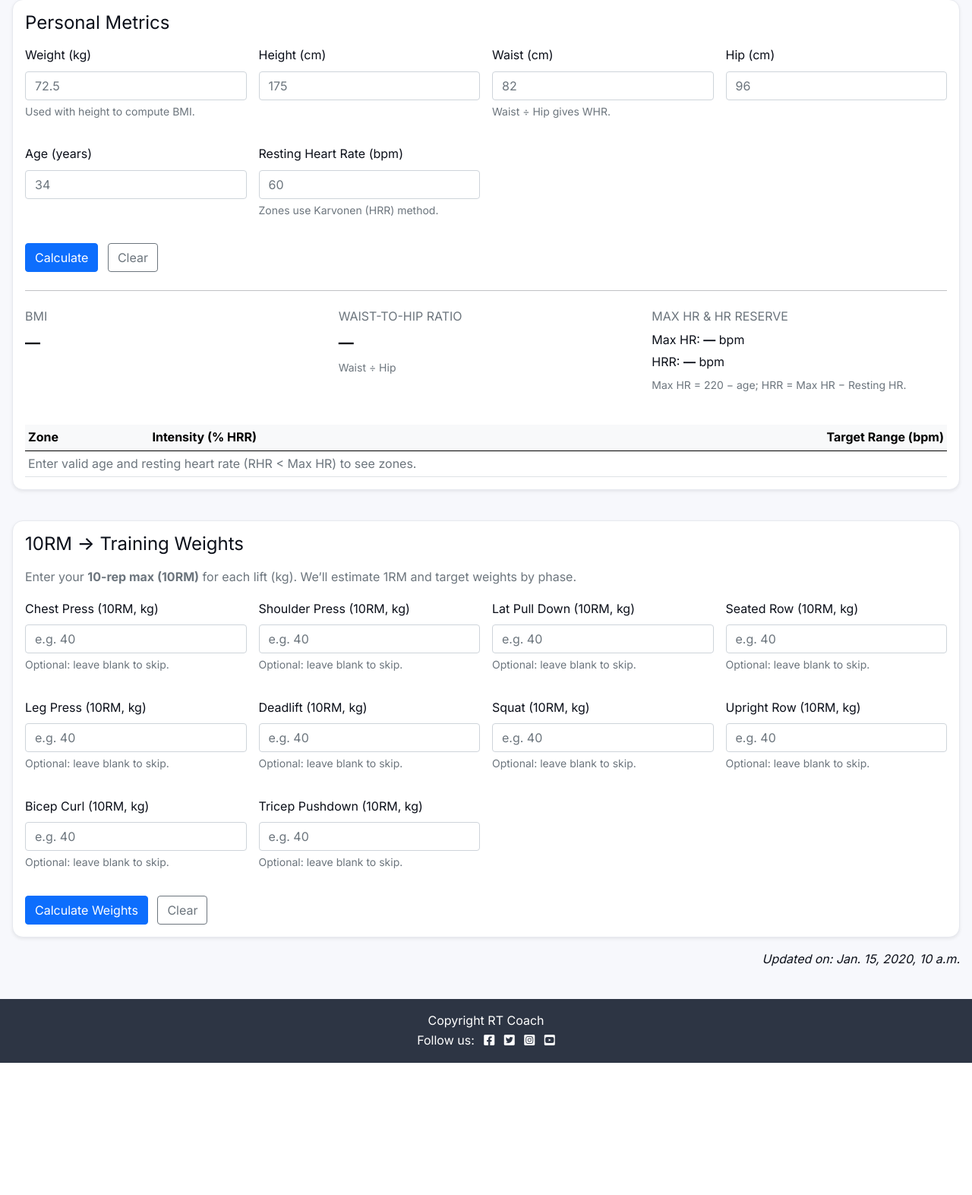
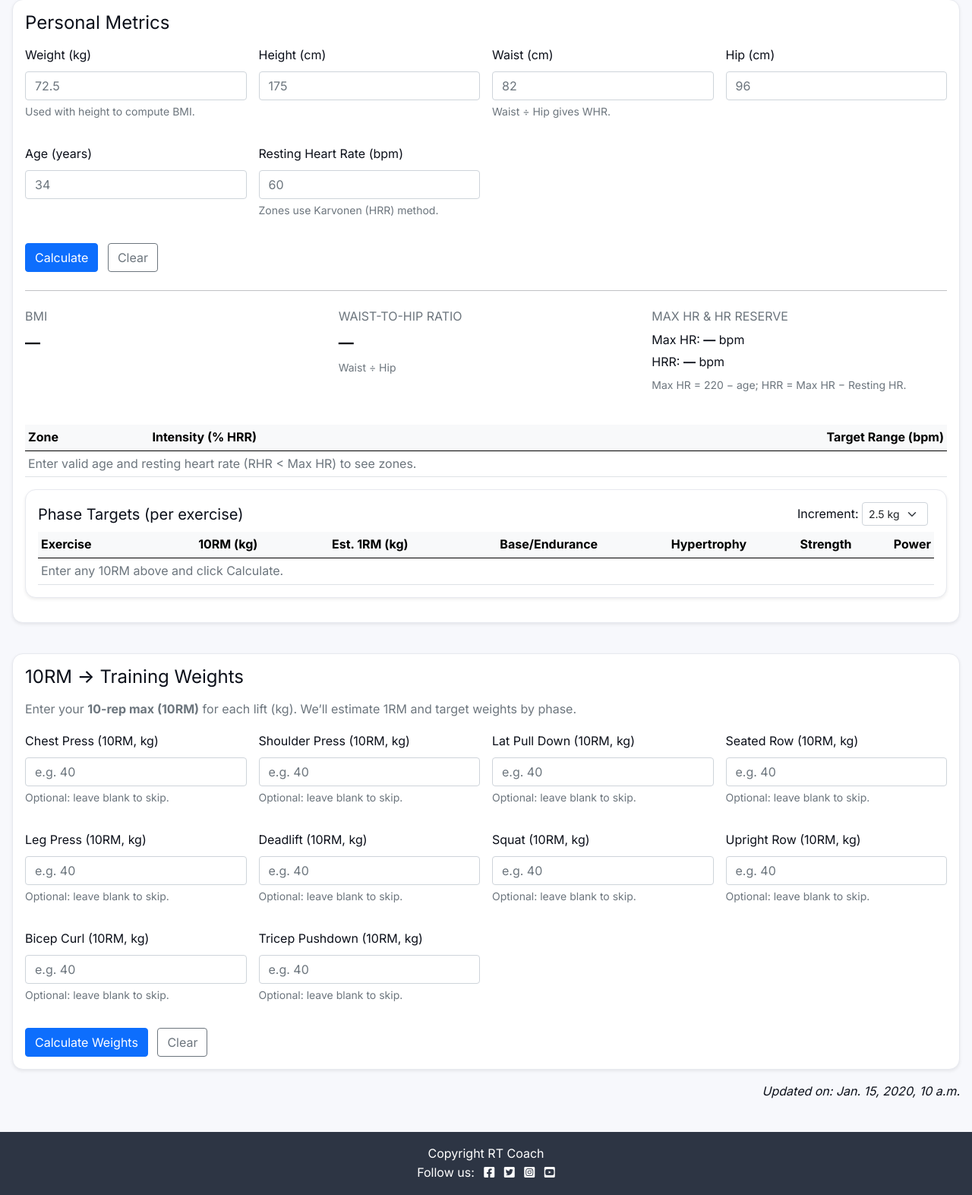
Before and after one commit to rory-codes/rt-coach, a Django app: page /fitness/ in a window 1280 px wide. Shown: the part 391-1964 px from the top of the page at 76% size. Before the commit the page ends 1790 px from the top, so only its background shows below. Run offline with Django 4.2, Linux system fonts and the light colour scheme; tables that the repository leaves empty hold one stand-in row (values such as "Sample post").

Commit message:
Add 10RM results table with increment selection and estimation functionality

```diff
--- a/fitness_data/templates/fitness_data/fitness_data.html
+++ b/fitness_data/templates/fitness_data/fitness_data.html
@@ -107,6 +107,53 @@
                         </tbody>
                     </table>
                 </div>
+                <!-- 10RM results table -->
+                <div class="row mt-3">
+                    <div class="col-12">
+                        <div class="card shadow-sm">
+                            <div class="card-body">
+                                <div class="d-flex align-items-center justify-content-between mb-2">
+                                    <h5 class="card-title mb-0">Phase Targets (per exercise)</h5>
+                                    <div class="d-flex gap-2">
+                                        <label class="me-2">Increment:
+                                            <select class="form-select form-select-sm d-inline w-auto"
+                                                id="incrementSelect">
+                                                <option value="2.5" selected>2.5 kg</option>
+                                                <option value="1">1 kg</option>
+                                                <option value="5">5 kg</option>
+                                            </select>
+                                        </label>
+                                    </div>
+                                </div>
+
+                                <div class="table-responsive">
+                                    <table class="table table-sm align-middle mb-0">
+                                        <thead class="table-light">
+                                            <tr>
+                                                <th>Exercise</th>
+                                                <th class="text-end">10RM (kg)</th>
+                                                <th class="text-end">Est. 1RM (kg)</th>
+                                                <th class="text-end">Base/Endurance</th>
+                                                <th class="text-end">Hypertrophy</th>
+                                                <th class="text-end">Strength</th>
+                                                <th class="text-end">Power</th>
+                                            </tr>
+                                        </thead>
+                                        <tbody id="tenrmTableBody">
+                                            <tr>
+                                                <td colspan="7" class="text-muted">Enter any 10RM above and click
+                                                    Calculate.</td>
+                                            </tr>
+                                        </tbody>
+                                    </table>
+                                </div>
+
+                            </div>
+                        </div>
+                    </div>
+                </div>
+
+
             </div>
         </div>
     </div>
@@ -273,6 +320,20 @@
                 tr.innerHTML = `<td>${z.name}</td><td>${pct}</td><td class="text-end">${z.lowBpm}–${z.highBpm} bpm</td>`;
                 tbody.appendChild(tr);
             });
+
+            function estimate1RMfrom10RM(tenrm) {
+                // Epley: 1RM ≈ w * (1 + reps/30) with reps=10 → 1 + 10/30 = 1.3333…
+                if (!Number.isFinite(tenrm) || tenrm <= 0) return null;
+                return tenrm * (1 + 10 / 30);
+            }
+
+            function readTenRmEntries() {
+                return EXERCISES.map((name, idx) => {
+                    const el = document.getElementById(`tenrm_${idx}`);
+                    const val = el ? parseFloat(el.value) : NaN;
+                    return { name, tenrm: Number.isFinite(val) ? val : null };
+                });
+            }
         }
 
         function renderAll() {
```
